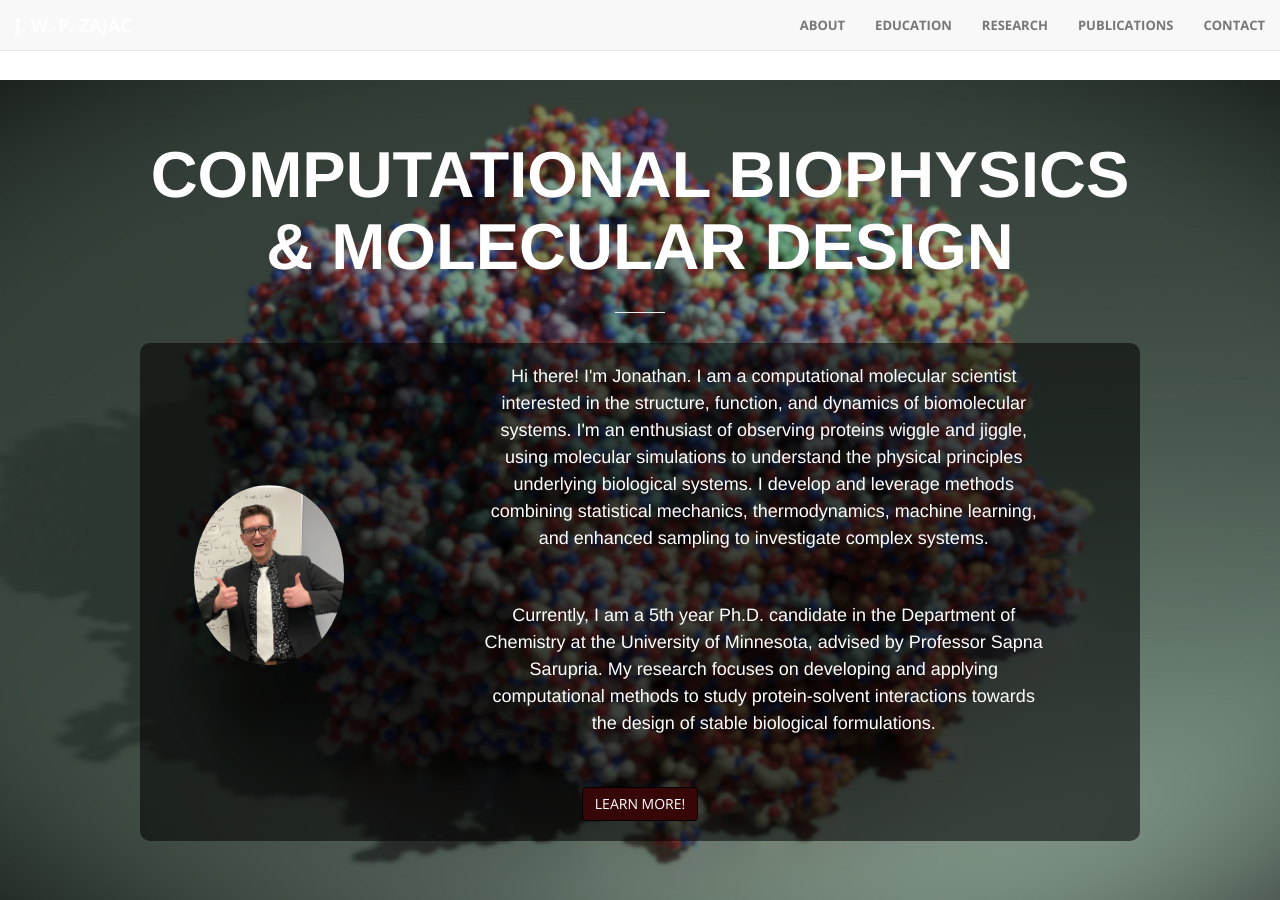
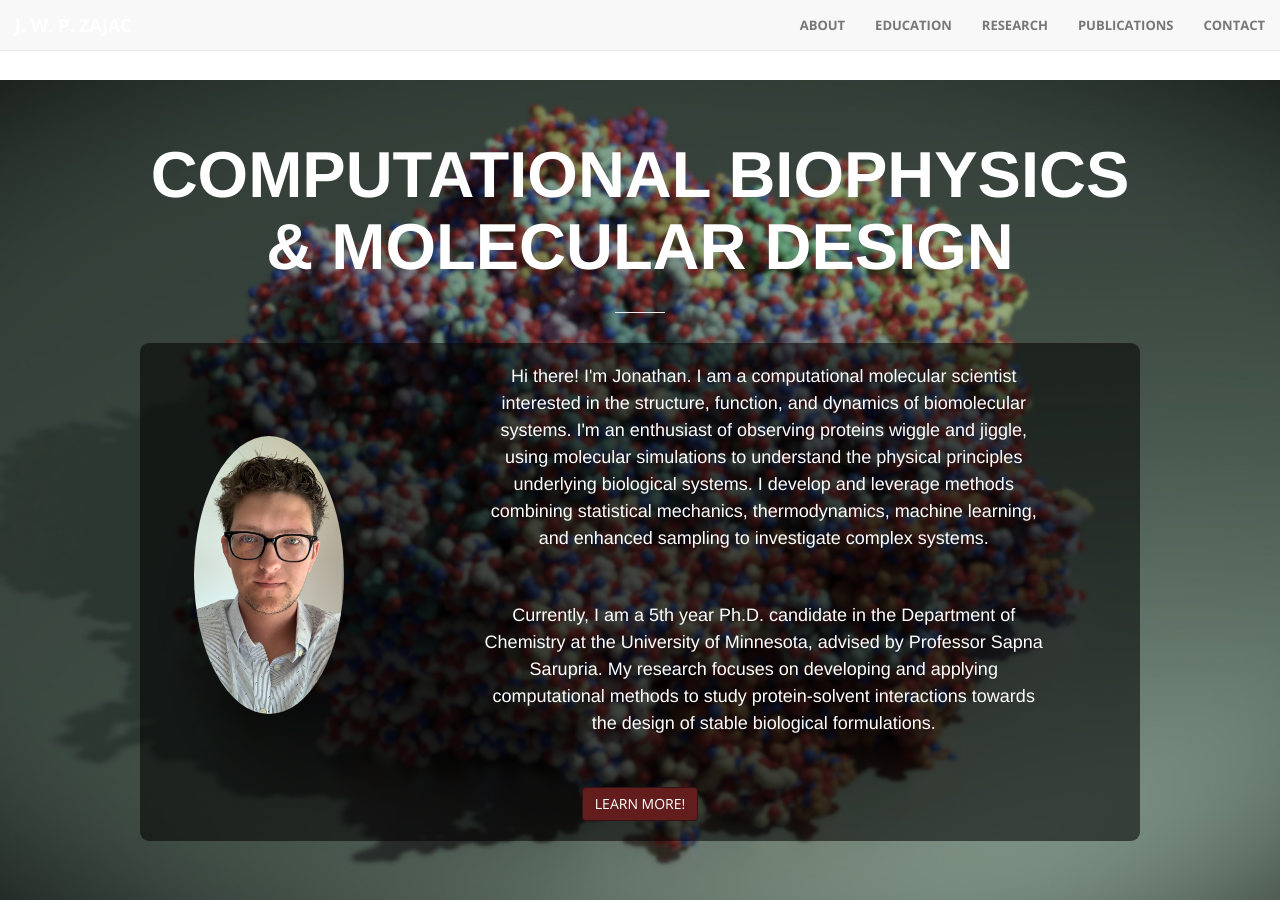
Before and after one commit to Jonathan-Zajac/Jonathan-Zajac.github.io, a Jekyll site: the page built from index.html, in a window 1280 px wide and 900 px high. Built offline with Jekyll 4.4.1, drawn with Linux system fonts in a browser that asks for light colours.

Commit message:
update header

```diff
--- a/_includes/header.html
+++ b/_includes/header.html
@@ -1,21 +1,68 @@
 <style>
+    /* Background stretch and overlay setup */
+    header {
+        position: relative;
+        width: 100%;
+        text-align: center;
+        color: white;
+        overflow: hidden;
+    }
+
+    header::before {
+        content: "";
+        position: absolute;
+        top: 0;
+        left: 0;
+        width: 100%;
+        height: 100%; /* fills the header's height */
+        background-image: url('img/header.jpg');
+        background-size: cover;
+        background-position: center;
+        z-index: -1; /* behind all content */
+    }
+
+    .header-content {
+        position: relative; /* ensures content stays above background */
+        padding: 100px 15px 100px; /* keeps your original spacing */
+        width: 100%;
+    }
+
     .overlay-box {
         background: rgba(0, 0, 0, 0.55); /* semi-transparent black */
         padding: 20px;
-        border-radius: 10px;
+        border-radius: 9px;
     }
 
     .overlay-box p,
     .overlay-box h1,
     .overlay-box a {
-        color: white !important; /* readable text */
+        color: white !important;
     }
 
-    /* Optional: make the button stand out */
     .overlay-box .btn-primary {
-        background-color: #370707;
-        border-color: #000000;
+        background-color: #641d1d;
+        border-color: #331414;
     }
+
+    /* Flex layout for portrait and text */
+    .intro-flex .row {
+        display: flex;
+        align-items: center;
+        flex-wrap: wrap; /* keeps responsive on small screens */
+    }
+
+    .intro-flex .col-sm-3 img {
+        width: 100%;
+        max-width: 150px;
+        height: auto;
+        border-radius: 50%;
+    }
+
+    /* Optional: responsive text */
+    .intro-flex .col-sm-9 p {
+        margin-bottom: 20px;
+    }
+
 </style>
 
 <header>
@@ -25,10 +72,9 @@
             <hr>
 
             <div class="overlay-box">
-                <div class="row" style="display:flex; align-items:center;">
+                <div class="row">
                     <div class="col-sm-3">
-                        <img src="img/portrait.jpg" alt="Jonathan Zajac portrait"
-                            style="width:100%; max-width:150px; height:auto; border-radius:50%;">
+                        <img src="img/portrait.jpg" alt="Jonathan Zajac portrait">
                     </div>
 
                     <div class="col-sm-9">
```
Also changed, not shown: img/portrait.jpg, img/portrait2.jpg (added).
